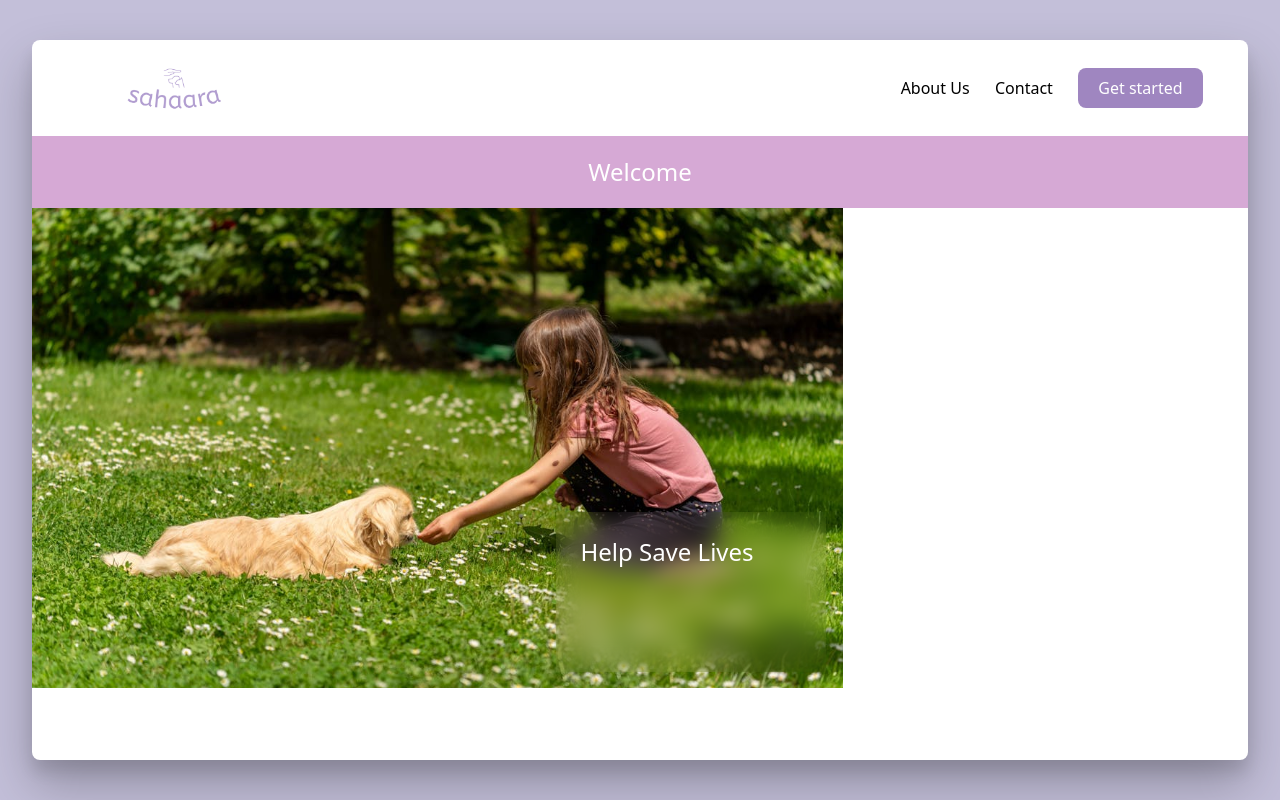
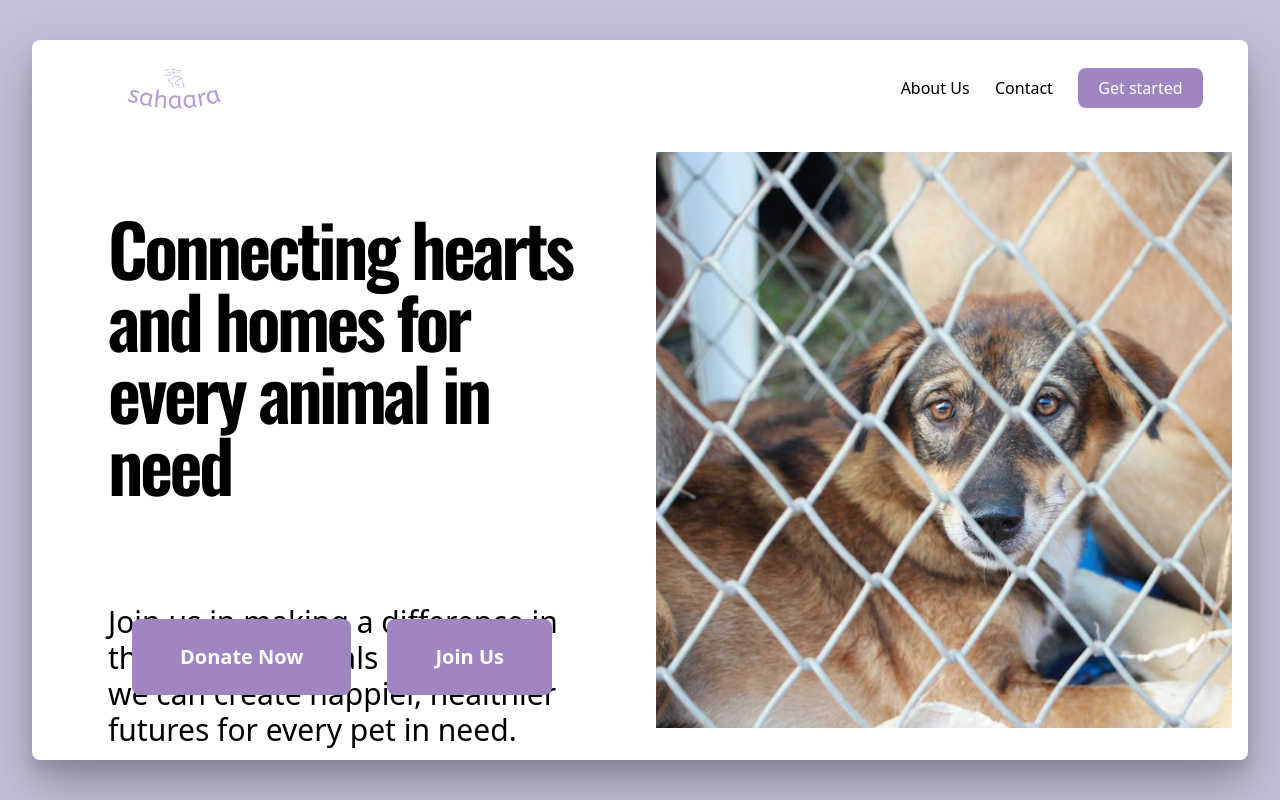
Before and after one commit to suminashrestha/Sahaara, a React (Vite) app in the folder frontend/: page / in a window 1280 px wide. Built offline with nearby package versions, Linux system fonts and the light colour scheme.

Commit message:
Homepage done

```diff
--- a/frontend/src/pages/Homepage.tsx
+++ b/frontend/src/pages/Homepage.tsx
@@ -1,15 +1,32 @@
 export default function Homepage() {
   return (
     <>
-      <div className="flex flex-col max-h-screen overflow-y-scroll">
-        <div className="w-full bg-[#d6a9d5] text-white p-5 text-center text-2xl">
-          Welcome
+      <div className="w-full h-full flex  ">
+        <div className="flex-auto items-center w-[50%] h-[80%]  m-4 flex-cols gap-2">
+          <div className="flex flex-col items-center w-full h-[65%] m-2  justify-around">
+            <h1 className="text-black font-semibold font-Oswald tracking-tighter text-7xl m-11 p-2 ">
+              Connecting hearts and homes for every animal in need
+            </h1>
+            <p className=" p-2 text-3xl m-11">
+              Join us in making a difference in the lives of animals – together,
+              we can create happier, healthier futures for every pet in need.
+            </p>
+          </div>
+          <div className="flex items-center w-[90%] h-[30%]  m-9 p-12 flex-cols gap-9">
+            <button className="bg-btnColor px-12 py-6 text-xl font-bold rounded-lg text-white hover:bg-btnHover">
+              Donate Now
+            </button>
+            <button className="bg-btnColor px-12 py-6 text-xl font-bold rounded-lg text-white hover:bg-btnHover">
+              Join Us
+            </button>
+          </div>
         </div>
-
-        <div className=" flex-auto relative w-2/3 h-120 bg-cover bg-center bg-np-repeat bg-[url('/playDog.jpeg')]">
-          <div className="absolute bottom-0 right-0 bg-gray-2000 bg-opacity-50 text-white text-2xl p-6 m-4 w-1/3 h-1/3 backdrop-blur-md">
-            Help Save Lives
-          </div>
+        <div className="flex-auto items-center w-[50%] h-[80%] bg-blue-200 m-4 flex-cols gap-5">
+          <img
+            className="w-full h-full object-cover"
+            src="sadFace.jpeg"
+            alt="dog"
+          />
         </div>
       </div>
     </>
```
Also changed, not shown: frontend/public/sadFace.jpeg (added).
